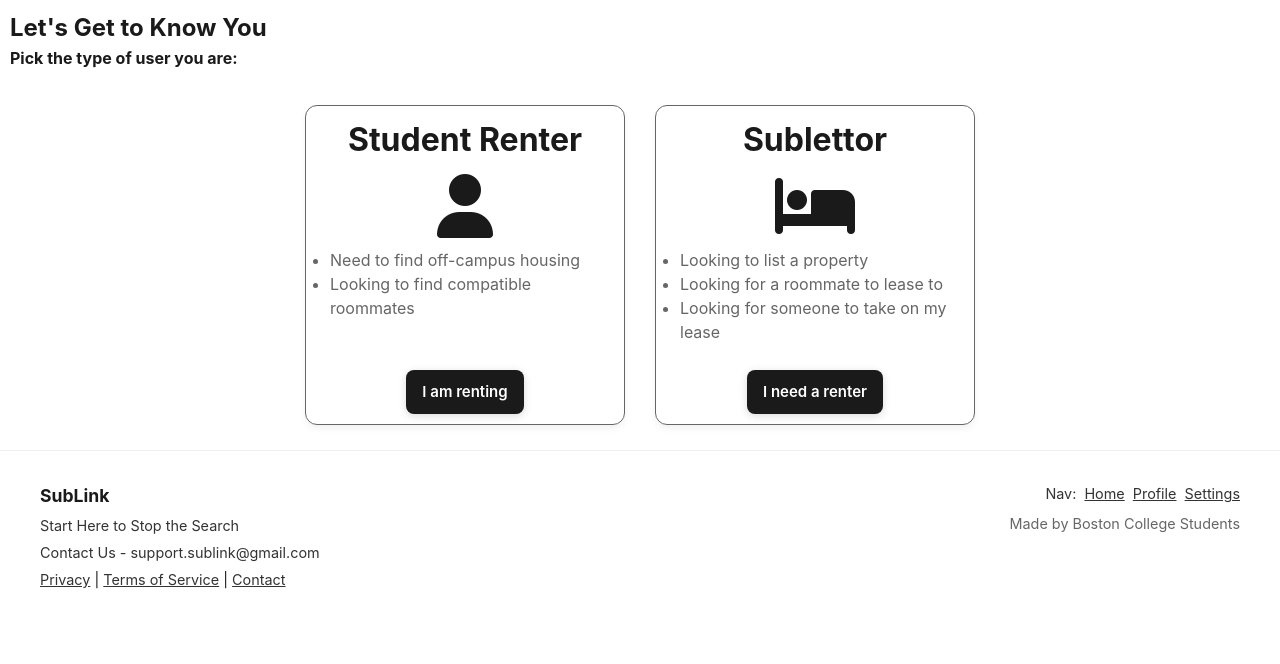
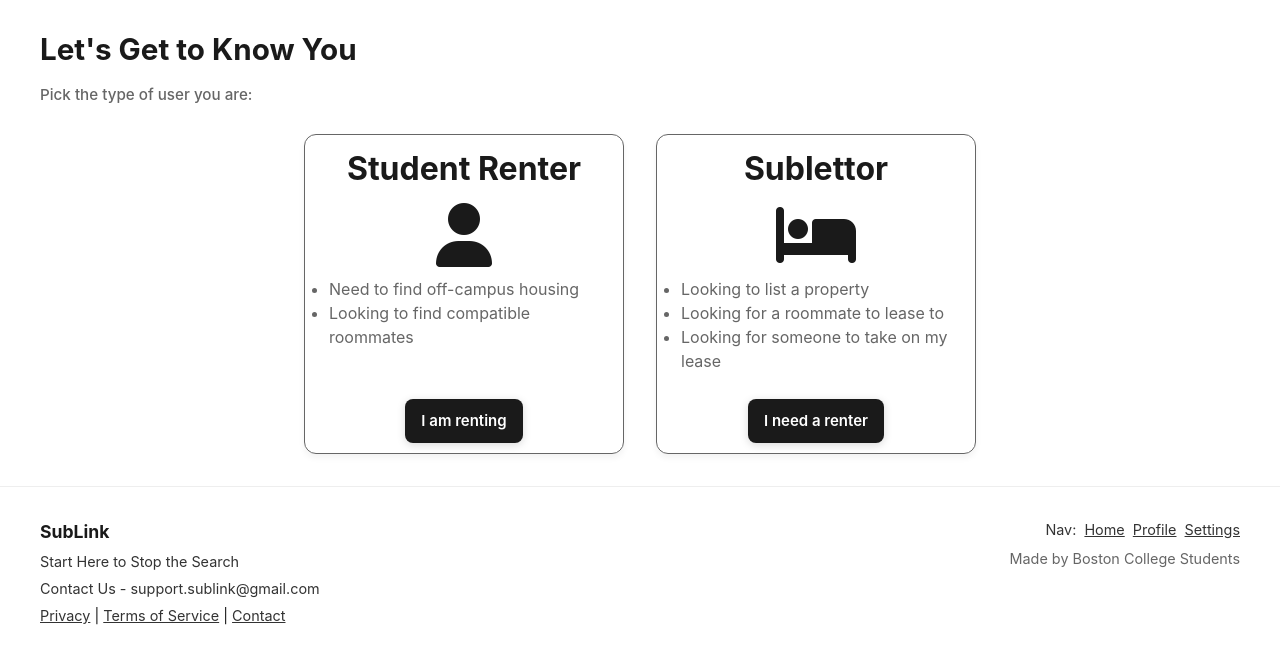
Before and after one commit to CSCI3356-Spring2026/SWE-Dream-Team, a Django app: page /forms/set-card/ in a window 1280 px wide. Shown: the part 84-748 px from the top of the page. Run offline with Django 5.2, Linux system fonts and the light colour scheme; the visitor is signed in with stand-in values (Sample User, id 1); some libraries are stand-ins or nearby versions.

```diff
--- a/django/forms/static/forms/set_card_page.css
+++ b/django/forms/static/forms/set_card_page.css
@@ -1,13 +1,71 @@
-.set-card-page__header {
-    margin: 10px;
+/*
+  Set-card page — outer spacing matches theme footer (.footer + .footer__inner).
+  Primary title matches listings explore (.explore-housing__title).
+*/
+
+/* Same outer padding as .footer */
+.set-card-page {
+    width: 100%;
+    padding: 2rem 24px;
+    box-sizing: border-box;
 }
 
+/* Same inner width / flex rhythm as .footer__inner */
+.set-card-page__header {
+    max-width: var(--container-width, 1200px);
+    margin-left: auto;
+    margin-right: auto;
+    width: 100%;
+    display: flex;
+    flex-direction: column;
+    flex-wrap: wrap;
+    align-items: flex-start;
+    justify-content: flex-start;
+    gap: 0;
+    box-sizing: border-box;
+    margin-bottom: 1.75rem;
+}
+
+/* Primary line — matches .explore-housing__title (explore_housing.css) */
+.set-card-page__header h2 {
+    font-family: var(--font-family);
+    font-size: 1.85rem;
+    font-weight: var(--font-weight-bold);
+    color: var(--color-text-main);
+    margin: 0 0 1rem;
+    line-height: 1.2;
+    text-align: left;
+    width: 100%;
+}
+
+/* Secondary line — same tone as explore / listing meta copy */
+.set-card-page__header h4 {
+    font-family: var(--font-family);
+    font-size: 0.95rem;
+    font-weight: 500;
+    color: var(--color-text-muted);
+    line-height: 1.45;
+    margin: 0;
+    text-align: left;
+    width: 100%;
+}
+
+/* Card row: same inner width as footer; cards centered in the row */
 .set-card-page__cards {
+    max-width: var(--container-width, 1200px);
+    margin-left: auto;
+    margin-right: auto;
+    width: 100%;
     display: flex;
+    flex-wrap: wrap;
     justify-content: center;
-    align-items: center;
-    flex-wrap: wrap;
-    min-height: 240px;
-    margin: 0 auto;
-    padding: 10px;
+    align-items: stretch;
+    gap: 2rem;
+    box-sizing: border-box;
+    padding: 0;
 }
+
+/* set_card.css adds margin: 15px on .set_card — drops flex centering; use row gap only */
+.set-card-page__cards .set_card {
+    margin: 0;
+}
--- a/django/forms/templates/forms/set_card.html
+++ b/django/forms/templates/forms/set_card.html
@@ -4,11 +4,12 @@
 {% block title %}Choose your path — SubLink{% endblock %}
 
 {% block extra_css %}
+<link rel="stylesheet" href="{% static 'forms/set_card.css' %}">
 <link rel="stylesheet" href="{% static 'forms/set_card_page.css' %}">
-<link rel="stylesheet" href="{% static 'forms/set_card.css' %}">
 {% endblock %}
 
 {% block content %}
+<section class="set-card-page" aria-label="Choose your path">
     <div class="set-card-page__header">
         <h2>Let's Get to Know You</h2>
         <h4>Pick the type of user you are:</h4>
@@ -18,4 +19,5 @@
             {% include "forms/includes/set_card_item.html" with title=card.title description=card.description icon=card.icon buttontxt=card.buttontxt value=card.value %}
         {% endfor %}
     </div>
+</section>
 {% endblock %}
```
Lines whose indentation alone changed are shown as unchanged.
